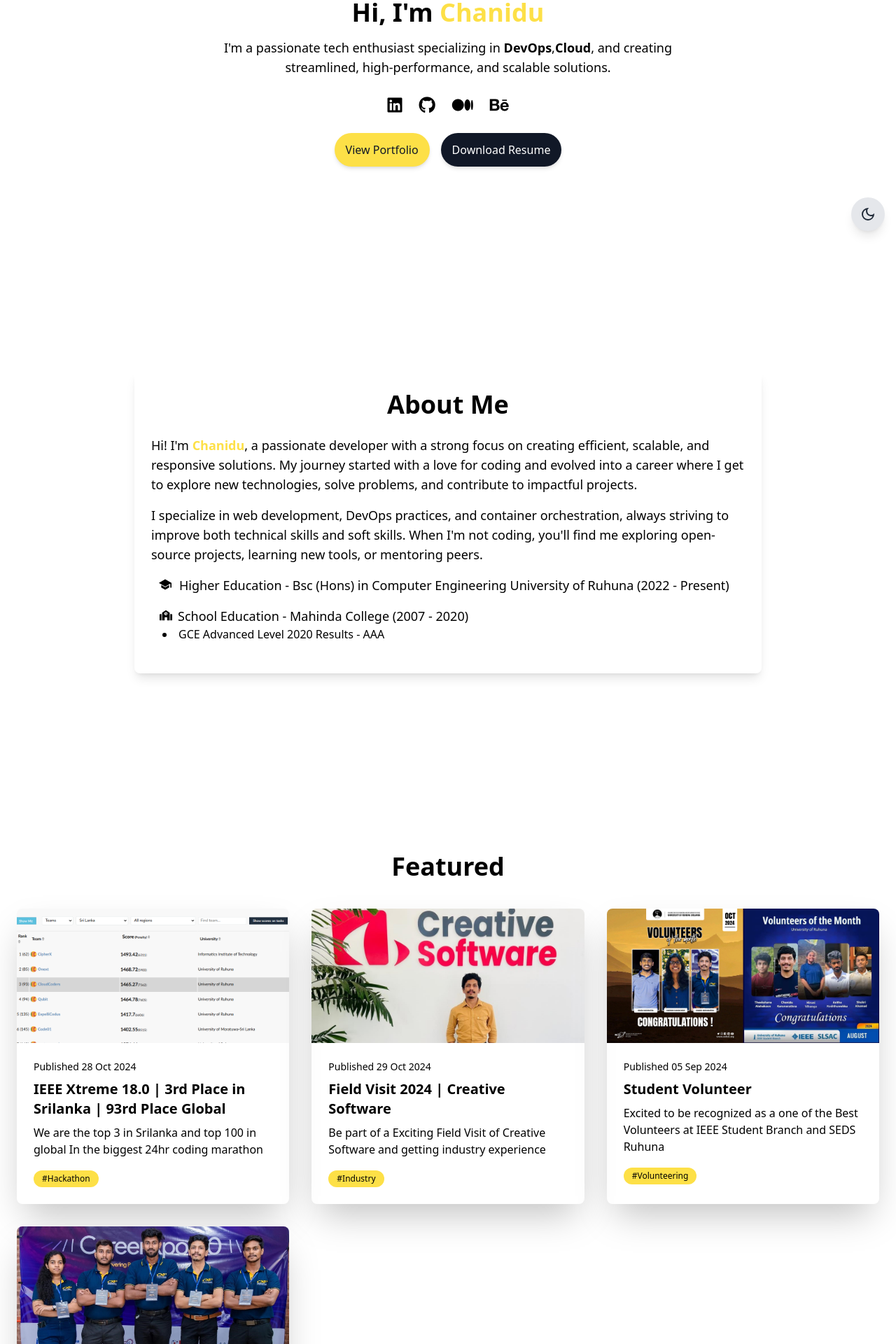
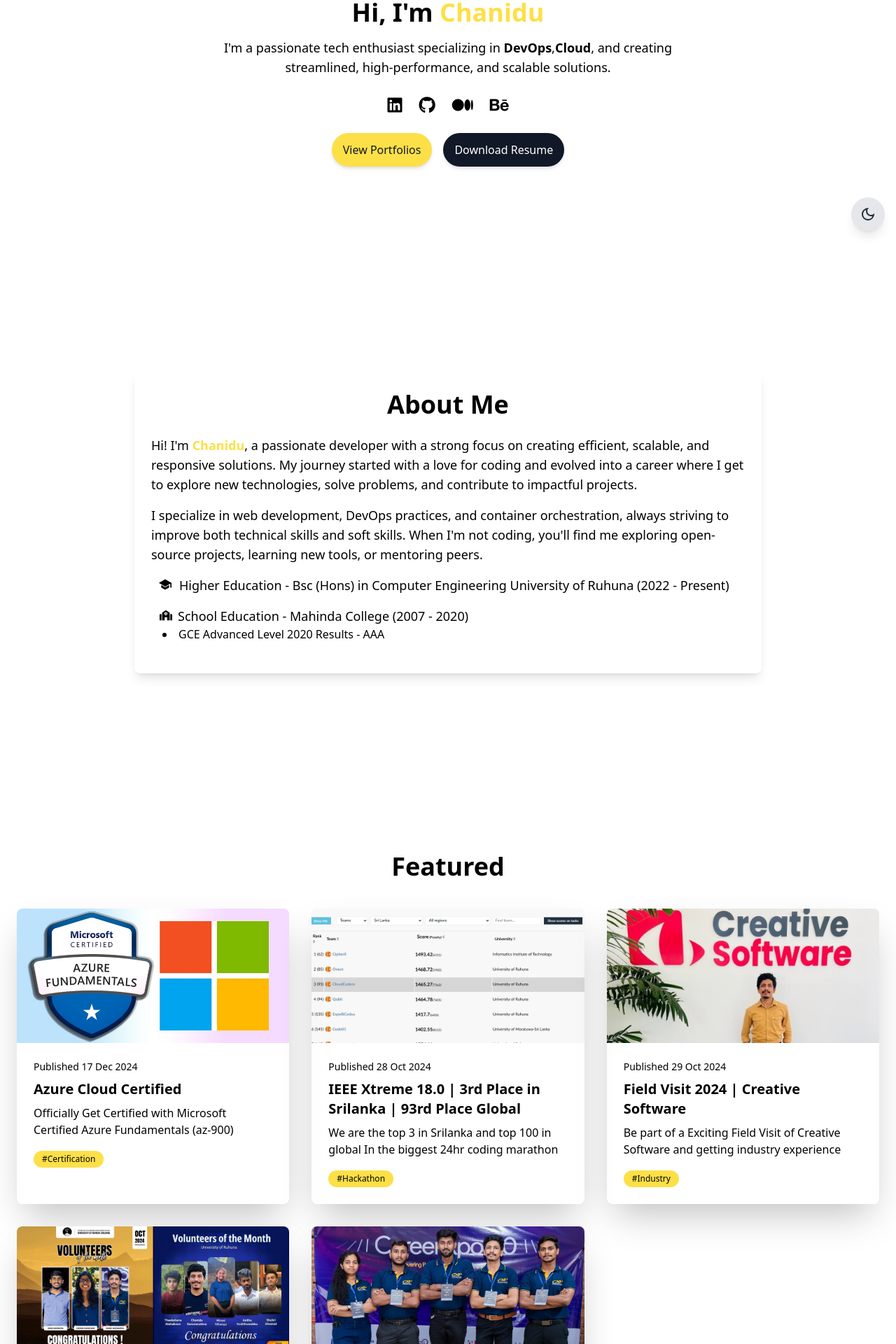
Before and after one commit to Chanidu26/ChaniduDev, a React (Create React App) app: page / in a window 1280 px wide. Shown: the part 454-2374 px from the top of the page at 70% size. Built offline with nearby package versions, Linux system fonts and the light colour scheme.

Commit message:
1 blog added

```diff
--- a/src/components/Home.js
+++ b/src/components/Home.js
@@ -9,7 +9,7 @@
         {/* Profile Section */}
         <div className="flex flex-col items-center">
           <img
-            src={profile} // Replace with your photo URL
+            src={profile}
             alt="Chanidu"
             className="w-60 h-60 rounded-full border-2 border-white shadow-lg mb-6 "
           />
@@ -64,7 +64,7 @@
               className="bg-yellow-300 text-gray-900 py-2 px-4 lg:py-3 lg:px-4  rounded-full shadow-md hover:bg-yellow-400 hover:shadow-lg transition duration-300"
 
             >
-              View Portfolio
+              View Portfolios
             </a>
             <a
               href="#resume"
--- a/src/data/blogs.jsx
+++ b/src/data/blogs.jsx
@@ -2,7 +2,18 @@
 import blog2 from '../assets/blog2.jpeg'
 import blog3 from '../assets/blog3.jpeg'
 import blog4 from '../assets/blog4.png'
+import blog5 from '../assets/blog5.png'
 const blogs = [
+
+      {
+        id: 5,
+        title: "Azure Cloud Certified",
+        date: "17 Dec 2024",
+        description:
+          "Officially Get Certified with Microsoft Certified Azure Fundamentals (az-900)",
+        image: blog5,
+        tag: "Certification",
+     },
 
      {
       id: 1,
@@ -41,6 +52,5 @@
       image: blog3,
       tag: "Events",
     },
-    // Add more blog entries here
   ];
 export default blogs;
```
Also changed, not shown: src/assets/blog5.png (added).
